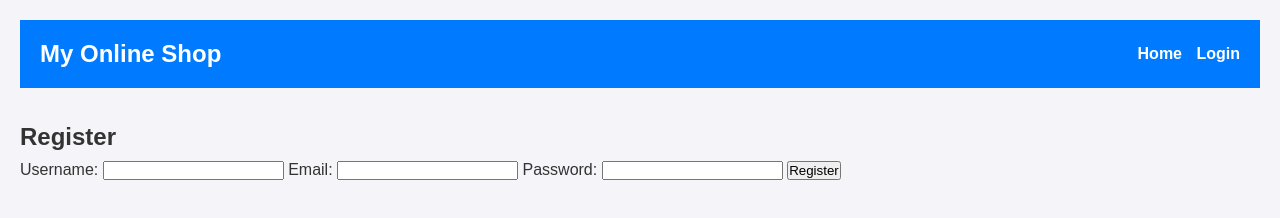
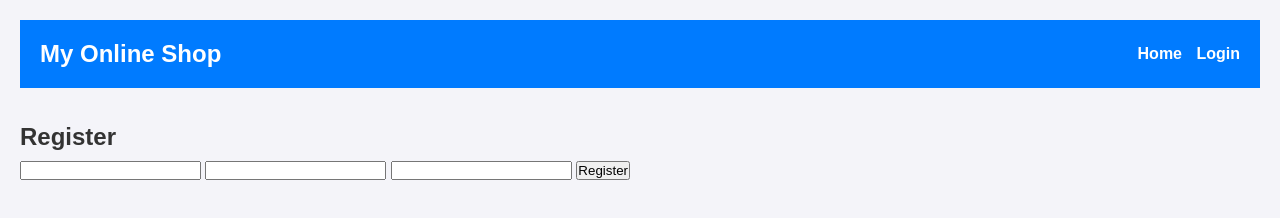
Before and after one commit to ryanl-6/slipstream, a plain HTML site: page register.html in a window 1280 px wide. Drawn offline with Linux system fonts and the light colour scheme; sample sign-in values are in the browser's storage.

Commit message:
Update register.html

```diff
--- a/register.html
+++ b/register.html
@@ -19,15 +19,9 @@
   <main>
     <h2>Register</h2>
     <form id="register-form">
-      <label for="username">Username:</label>
       <input type="text" id="username" required>
-
-      <label for="email">Email:</label>
       <input type="email" id="email" required>
-
-      <label for="password">Password:</label>
       <input type="password" id="password" required>
-
       <button type="submit">Register</button>
     </form>
   </main>
```
